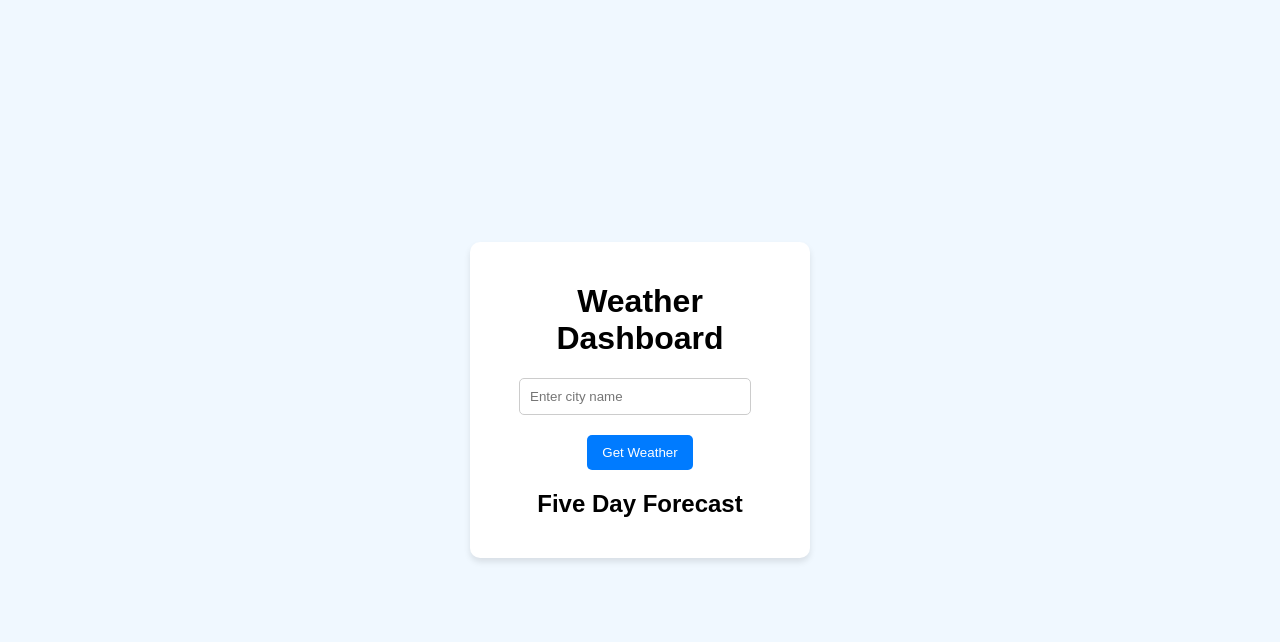
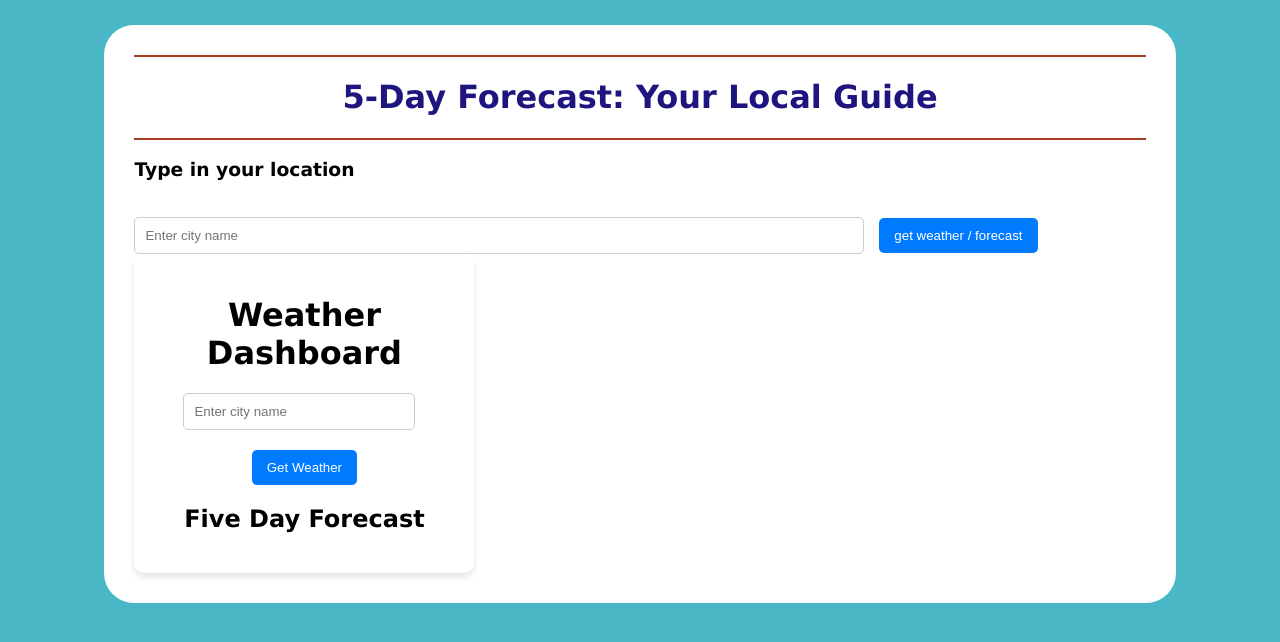
Before and after one commit to stevehunt70/project_weather_report, a plain HTML site: page index.htm in a window 1280 px wide. Drawn offline with Linux system fonts and the light colour scheme.

Commit message:
change to css and index adding headers

```diff
--- a/assets/css/style.css
+++ b/assets/css/style.css
@@ -1,12 +1,27 @@
 body {
-    font-family: Arial, sans-serif;
-    background-color: #f0f8ff;
-    margin: 0;
-    padding: 0;
+    font-family: Verdana, sans-serif;
+    background-color: #49b7c5;
+    margin-top: 25px;
     display: flex;
     justify-content: center;
-    align-items: center;
-    height: 100vh;
+}
+.rounded-container {
+    width: 80%;
+    background-color: #ffffff;
+    border-radius: 30px;
+    padding: 30px;
+}
+.title-header {
+    display: flex;
+    flex-wrap: wrap;
+    color: #1f157e;
+    border-top: 2px solid #a73e1f;
+    border-bottom: 2px solid #a73e1f;
+    justify-content: center;
+}
+.getLocationArea {
+    display: flex;
+    flex-direction: row;
 }
 
 .weather-dashboard {
--- a/index.htm
+++ b/index.htm
@@ -9,8 +9,18 @@
 </head>
 
 <body>
+    <div class="rounded-container">
+        <div class="title-header">
+            <h1>5-Day  Forecast: Your Local Guide</h1>
+        </div>
+        <div class="getlocationArea">
+            <h3>Type in your location</h3>
+            <input type="text" id="city" placeholder="Enter city name" required>
+            <button id="getWeather">get weather / forecast</button>
+        </div>
             <div class="weather-dashboard">
                 <h1>Weather Dashboard</h1>
+
                 <div class="input-section">
                     <input type="text" id="city" placeholder="Enter city name" required>
                     <br>
@@ -20,6 +30,10 @@
                 <h2>Five Day Forecast</h2>
             </div>
 
+
+
+    </div>
+
     <script src="./assets/js/script.js"></script>
 </body>
 
```
Lines whose indentation alone changed are shown as unchanged.
